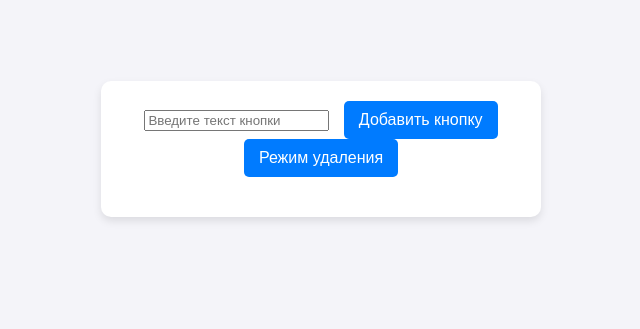
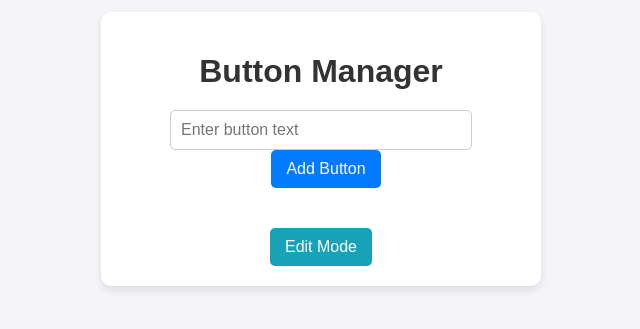
Before and after one commit to k1Ree/Buttons, a plain HTML site: page index.html in a window 1280 px wide. Shown: the part 251-580 px from the top of the page, without its empty margins (319-959 px from the left). Drawn offline with Linux system fonts and the light colour scheme.

Commit message:
Update index.html

```diff
--- a/index.html
+++ b/index.html
@@ -3,16 +3,23 @@
 <head>
     <meta charset="UTF-8">
     <meta name="viewport" content="width=device-width, initial-scale=1.0">
-    <title>Button Generator</title>
+    <title>Button Manager</title>
     <link rel="stylesheet" href="styles.css">
 </head>
 <body>
     <div class="container">
-        <input type="text" id="input-text" placeholder="Введите текст кнопки">
-        <button id="add-button">Добавить кнопку</button>
-        <button id="delete-mode-button">Режим удаления</button>
+        <h1>Button Manager</h1>
+        <div class="input-section">
+            <input type="text" id="button-text" placeholder="Enter button text">
+            <button id="add-button">Add Button</button>
+            <p id="error-message" class="hidden">Input cannot be empty!</p>
+        </div>
+
         <div id="buttons-container"></div>
+
+        <button id="edit-mode-button" class="edit-mode-btn">Edit Mode</button>
     </div>
+
     <script src="script.js"></script>
 </body>
 </html>
```
